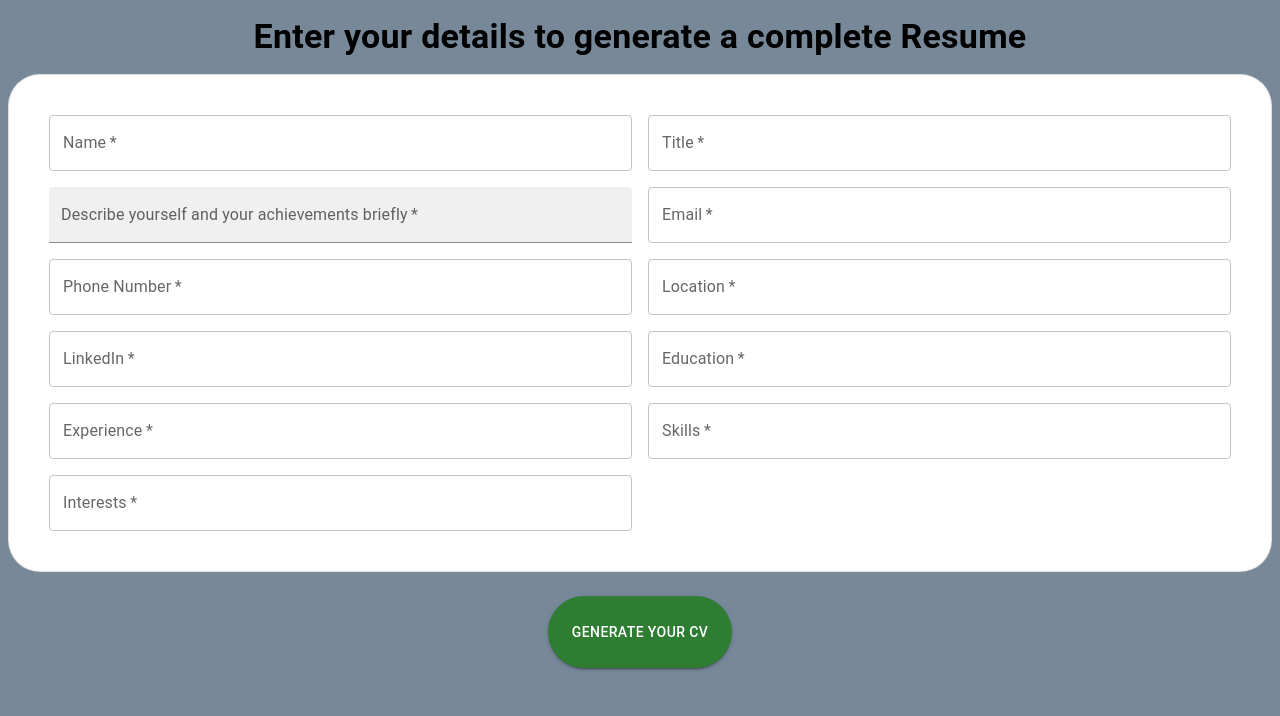
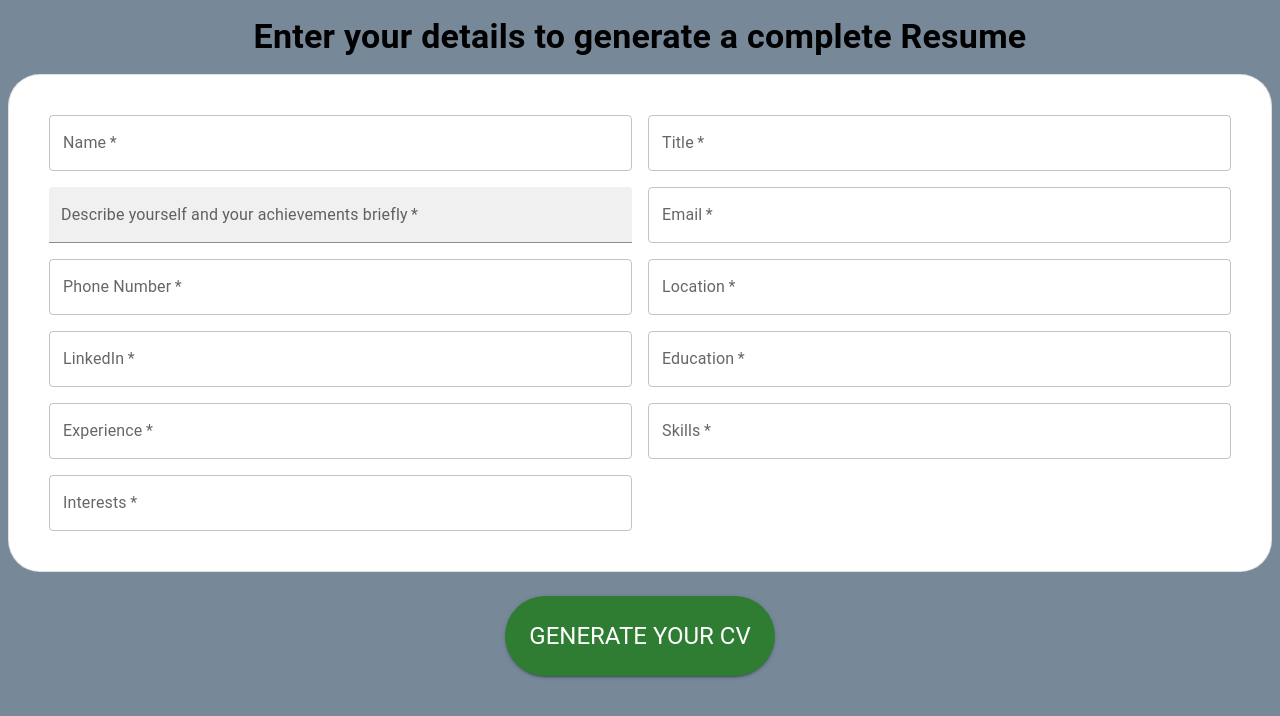
Before and after one commit to Muaz-Ashraf/Resume-Builder, a React (Vite) app: page / in a window 1280 px wide. Shown: the top 716 px of the page. Built offline with nearby package versions, Linux system fonts and the light colour scheme.

Commit message:
setup resume route

```diff
--- a/src/App.jsx
+++ b/src/App.jsx
@@ -1,10 +1,17 @@
 import "./App.css";
 import InputForm from "./Components/InputForm";
+import { BrowserRouter, Routes, Route, Link } from "react-router-dom";
+import Resume from "./Components/Resume";
 
 function App() {
   return (
     <>
-      <InputForm />
+      <BrowserRouter>
+        <Routes>
+          <Route path="/" element={<InputForm />} />
+          <Route path="/resume" element={<Resume />} />
+        </Routes>
+      </BrowserRouter>
     </>
   );
 }
--- a/src/Components/InputForm.jsx
+++ b/src/Components/InputForm.jsx
@@ -14,6 +14,7 @@ const InputForm = () => {
   const [experience, setExperience] = useState("");
   const [skills, setSkills] = useState("");
   const [interests, setInterests] = useState("");
+  const [formData, setFormData] = useState({});
 
   const submitHandler = (e) => {
     e.preventDefault();
@@ -30,6 +31,7 @@ const InputForm = () => {
       skills,
       interests,
     };
+    setFormData(formData);
   };
   return (
     <>
@@ -190,7 +192,13 @@ const InputForm = () => {
           </Grid>
         </Grid>
       </Card>
+
       <Box textAlign="center">
+        <Link
+          to="/resume"
+          style={{ textDecoration: "none" }}
+          state={{ formData: formData }}
+        >
           <Button
             variant="contained"
             color="success"
@@ -202,8 +210,9 @@ const InputForm = () => {
             }}
             onClick={submitHandler}
           >
-          Generate your CV
+            <Typography variant="h5">Generate your CV</Typography>
           </Button>
+        </Link>
       </Box>
     </>
   );
--- a/src/Components/Resume.jsx
+++ b/src/Components/Resume.jsx
@@ -1,12 +1,17 @@
 import { Card, Typography } from "@mui/material";
 import React from "react";
+import { useLocation } from "react-router-dom";
 
-const Resume = (props) => {
+const Resume = () => {
+  const location = useLocation();
+  const formData = location.state.formData;
   return (
     <>
-      <Typography variant="h1">{props.name}</Typography>
-      <Typography variant="h4">{props.title}</Typography>
-      <Typography variant="h1">{props.description}</Typography>
+      <Typography variant="h1">HAHAHAHAH</Typography>
+
+      <Typography variant="h1">{formData.name}</Typography>
+      <Typography variant="h4">{formData.title}</Typography>
+      <Typography variant="h1">{formData.description}</Typography>
     </>
   );
 };
--- a/src/main.jsx
+++ b/src/main.jsx
@@ -2,22 +2,9 @@ import React from "react";
 import ReactDOM from "react-dom/client";
 import App from "./App";
 import "./index.css";
-import { createBrowserRouter, RouterProvider } from "react-router-dom";
-
-import Resume from "./Components/Resume";
-const router = createBrowserRouter([
-  {
-    path: "/",
-    element: <App />,
-  },
-  {
-    path: "/resume",
-    element: <Resume />,
-  },
-]);
 
 ReactDOM.createRoot(document.getElementById("root")).render(
   <React.StrictMode>
-    <RouterProvider router={router} />
+    <App />
   </React.StrictMode>
 );
```
Lines whose indentation alone changed are shown as unchanged.
